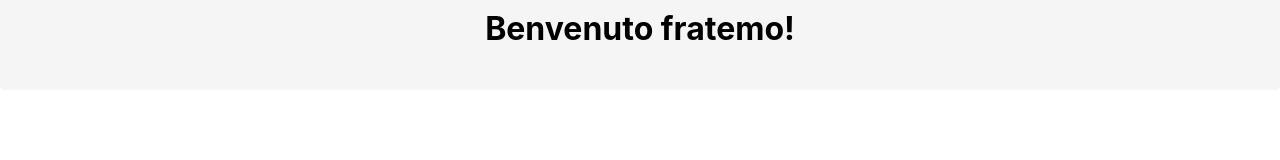
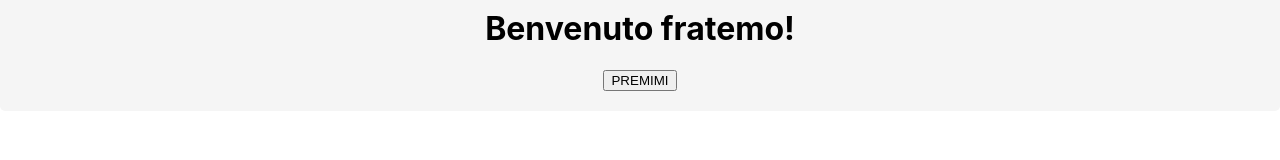
Before and after one commit to abSimone/DCSimulationProject_FE, a React (Create React App) app in the folder app/: page / in a window 1280 px wide. Shown: the part 132-292 px from the top of the page. Built offline with nearby package versions, Linux system fonts and the light colour scheme.

Commit message:
pizzatime

```diff
--- a/app/package.json
+++ b/app/package.json
@@ -10,8 +10,10 @@
     "@types/node": "^16.11.35",
     "@types/react": "^18.0.9",
     "@types/react-dom": "^18.0.4",
+    "@types/react-router-dom": "^5.3.3",
     "react": "^18.1.0",
     "react-dom": "^18.1.0",
+    "react-native-background-audio": "^1.1.4",
     "react-router-dom": "^6.3.0",
     "react-scripts": "5.0.1",
     "typescript": "^4.6.4",
--- a/app/src/Pages/Home/Home.tsx
+++ b/app/src/Pages/Home/Home.tsx
@@ -1,8 +1,16 @@
+import sound from "./sample.mp3";
+
 const Home = () => {
   return (
     <div className="homepage">
       <h1>Benvenuto fratemo!</h1>
+      <button onClick={() => playThis()}>PREMIMI</button>
     </div>
   );
 };
 export default Home;
+
+function playThis() {
+  let audio = new Audio(sound);
+  audio.play();
+}
```
Also changed, not shown: app/src/App.tsx (+4 -3 lines), 2 other files (tests, documents, lock files or other folders).
